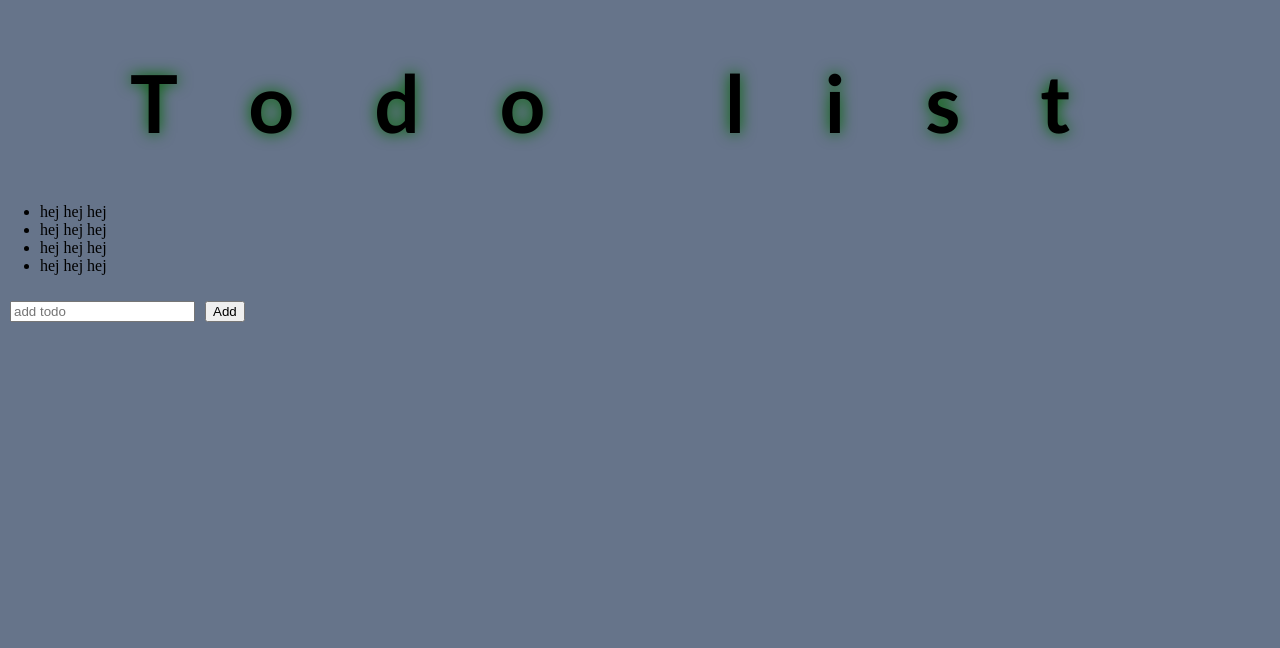
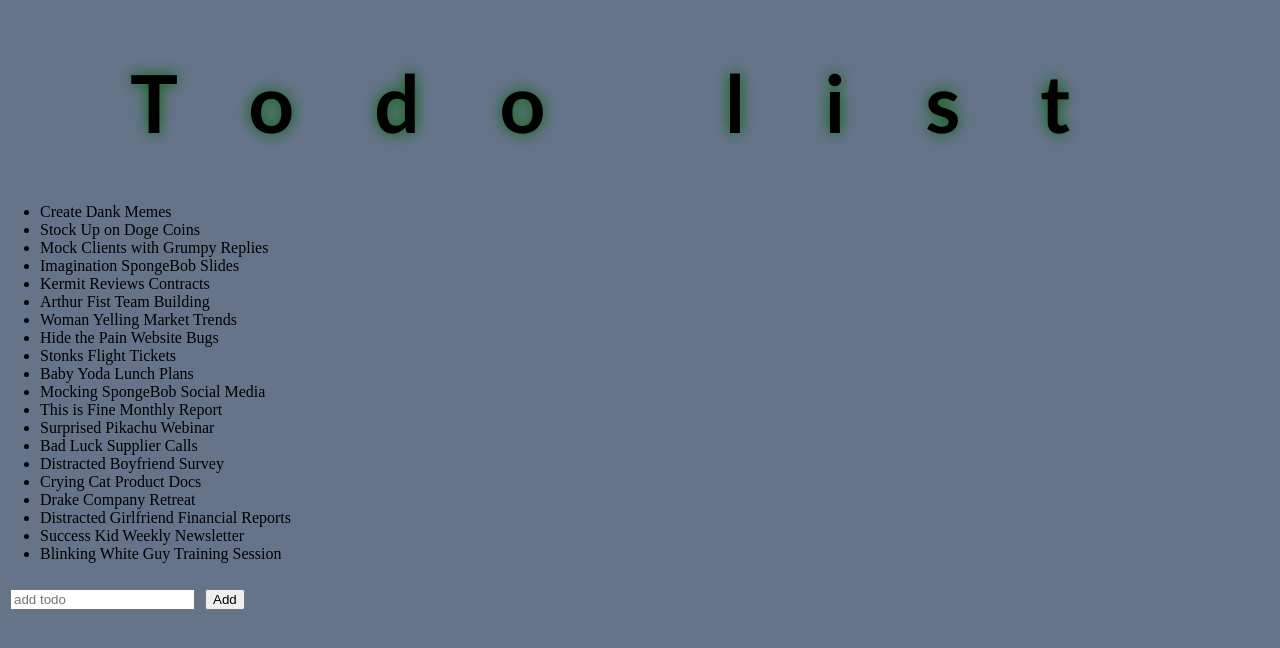
Before and after one commit to jalmai/react-todo-list, a React (Vite) app: page / in a window 1280 px wide. Shown: the top 648 px of the page. Built offline with nearby package versions, Linux system fonts and the light colour scheme.

Commit message:
example data now reads from file

```diff
--- a/src/assets/items.json
+++ b/src/assets/items.json
@@ -4,121 +4,141 @@
       "index": 1,
       "title": "Create Dank Memes",
       "desc": "Generate hilarious memes to boost social media engagement. Use popular templates like 'Pepe the Frog' and 'NPC Wojak' for maximum impact. Keep an eye on current trends to create timely and shareable content.",
-      "author": "Pepe"
+      "author": "Pepe",
+      "completed": false
     },
     {
       "index": 2,
       "title": "Stock Up on Doge Coins",
       "desc": "Invest in Doge coins for potential moon landing. With the recent surge in popularity, Dogecoin might be the next big thing. Stay ahead of the curve and secure your financial future with this cryptocurrency.",
-      "author": "Doge"
+      "author": "Doge",
+      "completed": false
     },
     {
       "index": 3,
       "title": "Mock Clients with Grumpy Replies",
       "desc": "Respond to clients with grumpy cat memes for fun. Inject humor into your client communications by using Grumpy Cat's iconic expressions. It's a lighthearted way to keep interactions engaging and memorable.",
-      "author": "Grumpy Cat"
+      "author": "Grumpy Cat",
+      "completed": false
     },
     {
       "index": 4,
       "title": "Imagination SpongeBob Slides",
       "desc": "Craft presentation slides with Imagination SpongeBob theme. Engage your audience with SpongeBob's imaginative and creative expressions. Your presentations will be both informative and entertaining.",
-      "author": "SpongeBob"
+      "author": "SpongeBob",
+      "completed": false
     },
     {
       "index": 5,
       "title": "Kermit Reviews Contracts",
       "desc": "Kermit the Frog scrutinizes contracts with a cup of tea. Take a meticulous approach to contract reviews with Kermit's discerning gaze. Ensure all terms and conditions are thoroughly evaluated before signing.",
-      "author": "Kermit the Frog"
+      "author": "Kermit the Frog",
+      "completed": false
     },
     {
       "index": 6,
       "title": "Arthur Fist Team Building",
       "desc": "Use Arthur Fist meme to inspire team building activities. Motivate your team with Arthur's determined and enthusiastic fist pump. Whether it's a team outing or a brainstorming session, Arthur's energy will boost morale.",
-      "author": "Arthur Fist"
+      "author": "Arthur Fist",
+      "completed": false
     },
     {
       "index": 7,
       "title": "Woman Yelling Market Trends",
       "desc": "Create graphs with Woman Yelling at a Cat meme for market trends. Visualize market data with the intensity of Woman Yelling at a Cat's argument. Your reports will be both informative and meme-worthy.",
-      "author": "Woman Yelling at a Cat"
+      "author": "Woman Yelling at a Cat",
+      "completed": false
     },
     {
       "index": 8,
       "title": "Hide the Pain Website Bugs",
       "desc": "Mask website bugs with Hide the Pain Harold's smiling face. Transform frustrating website issues into a positive user experience with Harold's reassuring smile. Your users will appreciate the humorous approach to problem-solving.",
-      "author": "Hide the Pain Harold"
+      "author": "Hide the Pain Harold",
+      "completed": false
     },
     {
       "index": 9,
       "title": "Stonks Flight Tickets",
       "desc": "Buy flight tickets for business trips with Stonks Guy's approval. When it comes to business travel, trust Stonks Guy's confident demeanor. Your flights will be booked with precision and confidence.",
-      "author": "Stonks Guy"
+      "author": "Stonks Guy",
+      "completed": false
     },
     {
       "index": 10,
       "title": "Baby Yoda Lunch Plans",
       "desc": "Baby Yoda suggests adorable lunch plans for the team. Let Baby Yoda's cuteness guide your team's lunch choices. From local eateries to homemade treats, Baby Yoda's recommendations will surely delight.",
-      "author": "Baby Yoda"
+      "author": "Baby Yoda",
+      "completed": false
     },
     {
       "index": 11,
       "title": "Mocking SpongeBob Social Media",
       "desc": "Respond to social media comments with Mocking SpongeBob sarcasm. Embrace the sarcasm of Mocking SpongeBob to engage with social media followers. Your responses will be witty and on-point.",
-      "author": "Mocking SpongeBob"
+      "author": "Mocking SpongeBob",
+      "completed": false
     },
     {
       "index": 12,
       "title": "This is Fine Monthly Report",
       "desc": "Write monthly reports with 'This is Fine' dog amidst chaos. Even amidst chaos, channel the 'This is Fine' dog's calm demeanor for your reports. Your reports will convey stability and confidence.",
-      "author": "This is Fine Dog"
+      "author": "This is Fine Dog",
+      "completed": false
     },
     {
       "index": 13,
       "title": "Surprised Pikachu Webinar",
       "desc": "Attend webinars with a look of surprised Pikachu. Approach webinars with Pikachu's trademark surprise and curiosity. You'll be ready to learn and absorb new information.",
-      "author": "Surprised Pikachu"
+      "author": "Surprised Pikachu",
+      "completed": false
     },
     {
       "index": 14,
       "title": "Bad Luck Supplier Calls",
       "desc": "Expect bad luck during supplier calls, like Bad Luck Brian. Prepare for supplier calls with a sense of humor, knowing that sometimes luck isn't on your side. Bad Luck Brian's misfortune can bring a smile to your face.",
-      "author": "Bad Luck Brian"
+      "author": "Bad Luck Brian",
+      "completed": false
     },
     {
       "index": 15,
       "title": "Distracted Boyfriend Survey",
       "desc": "Create employee satisfaction surveys with Distracted Boyfriend meme. Capture the attention of your team with Distracted Boyfriend's relatable expressions. Your surveys will be engaging and insightful.",
-      "author": "Distracted Boyfriend"
+      "author": "Distracted Boyfriend",
+      "completed": false
     },
     {
       "index": 16,
       "title": "Crying Cat Product Docs",
       "desc": "Revise product documentation with tears of Crying Cat. Shed tears of joy as you improve product documentation with Crying Cat's emotional support. Your documents will be clear and user-friendly.",
-      "author": "Crying Cat"
+      "author": "Crying Cat",
+      "completed": false
     },
     {
       "index": 17,
       "title": "Drake Company Retreat",
       "desc": "Drake meme approves of company retreat plans. Plan your company retreat with Drake's seal of approval. Your team will be excited for a productive and fun retreat.",
-      "author": "Drake"
+      "author": "Drake",
+      "completed": false
     },
     {
       "index": 18,
       "title": "Distracted Girlfriend Financial Reports",
       "desc": "Analyze financial reports amidst distractions, like Distracted Girlfriend. Navigate financial reports with the focus of Distracted Girlfriend amidst distractions. Your analysis will be thorough and accurate.",
-      "author": "Distracted Girlfriend"
+      "author": "Distracted Girlfriend",
+      "completed": false
     },
     {
       "index": 19,
       "title": "Success Kid Weekly Newsletter",
       "desc": "Send out weekly newsletters with Success Kid's triumphant pose. Share your company's successes with Success Kid's iconic pose. Your newsletters will inspire and motivate.",
-      "author": "Success Kid"
+      "author": "Success Kid",
+      "completed": false
     },
     {
       "index": 20,
       "title": "Blinking White Guy Training Session",
       "desc": "Lead training sessions with Blinking White Guy's confusion. Guide your team through training sessions with Blinking White Guy's curious expressions. Your sessions will be informative and engaging.",
-      "author": "Blinking White Guy"
+      "author": "Blinking White Guy",
+      "completed": false
     }
   ]
 }
--- a/src/components/TodoList.tsx
+++ b/src/components/TodoList.tsx
@@ -1,37 +1,19 @@
 import { useState } from "react";
+import { ToDos } from "../assets/items.json";
 interface item {
-  id: number;
-  text: string;
+  index: number;
+  title: string;
+  desc: string;
+  author: string;
   completed: boolean;
 }
 export const TodoList: React.FC = () => {
-  const [todos, setTodos] = useState<item[]>([
-    {
-      id: 1,
-      text: "hej hej hej",
-      completed: false,
-    },
-    {
-      id: 2,
-      text: "hej hej hej",
-      completed: false,
-    },
-    {
-      id: 3,
-      text: "hej hej hej",
-      completed: false,
-    },
-    {
-      id: 4,
-      text: "hej hej hej",
-      completed: false,
-    },
-  ]);
+  const [todos, setTodos] = useState<item[]>(ToDos);
   const [input, setInput] = useState<string>("");
   const handleToggle = (id: number) => {
     setTodos(
       todos.map((todo) => {
-        if (todo.id === id) {
+        if (todo.index === id) {
           return { ...todo, completed: !todo.completed };
         }
         return todo;
@@ -40,8 +22,10 @@ export const TodoList: React.FC = () => {
   };
   const handleClick = () => {
     const newTodo: item = {
-      id: 23,
-      text: input,
+      index: todos.length + 1,
+      title: input,
+      desc: "hej hej",
+      author: "fekalia",
       completed: false,
     };
     setTodos([...todos, newTodo]);
@@ -54,13 +38,13 @@ export const TodoList: React.FC = () => {
           <ul>
             {todos.map((todo) => (
               <li
-                key={todo.id}
-                onClick={() => handleToggle(todo.id)}
+                key={todo.index}
+                onClick={() => handleToggle(todo.index)}
                 style={{
                   textDecoration: todo.completed ? "line-through" : "none",
                 }}
               >
-                {todo.text}
+                {todo.title}
               </li>
             ))}
           </ul>
```
